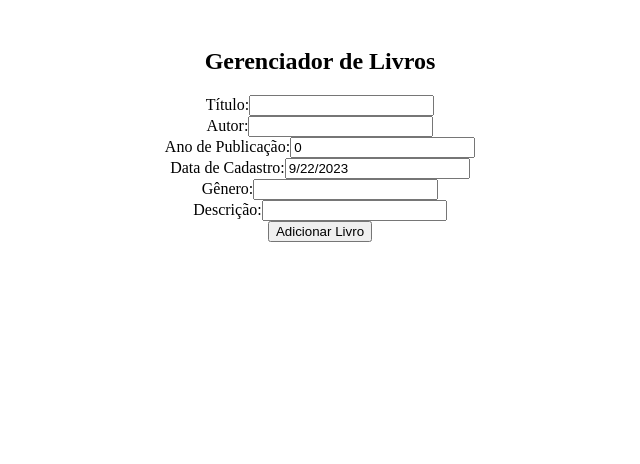
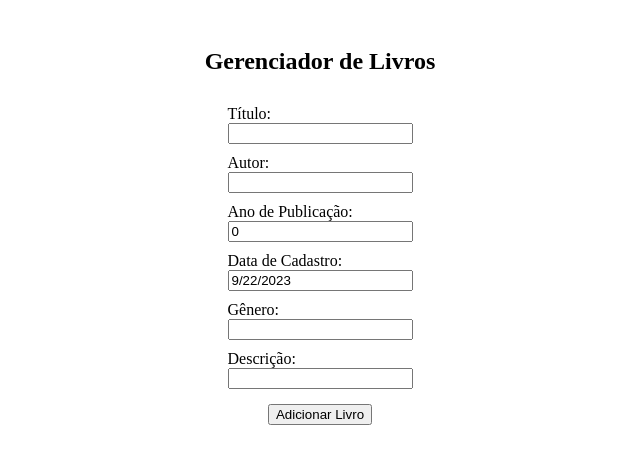
Before and after one commit to LucaasOliveira/desafio-biblioteca, a React (Create React App) app: page / in a window 1280 px wide. Shown: the top 464 px of the page, without its empty margins (320-960 px from the left). Built offline with nearby package versions, Linux system fonts and the light colour scheme.

Commit message:
style(LivroForm): adicionar estilos para formulario e botao

```diff
--- a/src/components/LivroForm/LivroForm.tsx
+++ b/src/components/LivroForm/LivroForm.tsx
@@ -1,5 +1,6 @@
 import React from "react";
 import { LivroFormProps } from "../../types/LivroFormProps";
+import { Button, StyledLabel } from "./styled";
 
 const LivroForm: React.FC<LivroFormProps> = ({ livro, onChange, onSubmit }) => {
   const handleAnoPublicacaoChange = (
@@ -14,7 +15,7 @@ const LivroForm: React.FC<LivroFormProps> = ({ livro, onChange, onSubmit }) => {
   return (
     <form onSubmit={onSubmit}>
       <div>
-        <label htmlFor="titulo">Título:</label>
+        <StyledLabel htmlFor="titulo">Título:</StyledLabel>
         <input
           type="text"
           id="titulo"
@@ -25,7 +26,7 @@ const LivroForm: React.FC<LivroFormProps> = ({ livro, onChange, onSubmit }) => {
         />
       </div>
       <div>
-        <label htmlFor="autor">Autor:</label>
+        <StyledLabel htmlFor="autor">Autor:</StyledLabel>
         <input
           type="text"
           id="autor"
@@ -36,7 +37,7 @@ const LivroForm: React.FC<LivroFormProps> = ({ livro, onChange, onSubmit }) => {
         />
       </div>
       <div>
-        <label htmlFor="anoPublicacao">Ano de Publicação:</label>
+        <StyledLabel htmlFor="anoPublicacao">Ano de Publicação:</StyledLabel>
         <input
           type="text"
           id="anoPublicacao"
@@ -47,7 +48,7 @@ const LivroForm: React.FC<LivroFormProps> = ({ livro, onChange, onSubmit }) => {
         />
       </div>
       <div>
-        <label htmlFor="dataCadastro">Data de Cadastro:</label>
+        <StyledLabel htmlFor="dataCadastro">Data de Cadastro:</StyledLabel>
         <input
           type="text"
           id="dataCadastro"
@@ -58,7 +59,7 @@ const LivroForm: React.FC<LivroFormProps> = ({ livro, onChange, onSubmit }) => {
         />
       </div>
       <div>
-        <label htmlFor="genero">Gênero:</label>
+        <StyledLabel htmlFor="genero">Gênero:</StyledLabel>
         <input
           type="text"
           id="genero"
@@ -69,7 +70,7 @@ const LivroForm: React.FC<LivroFormProps> = ({ livro, onChange, onSubmit }) => {
         />
       </div>
       <div>
-        <label htmlFor="descricao">Descrição:</label>
+        <StyledLabel htmlFor="descricao">Descrição:</StyledLabel>
         <input
           type="text"
           id="descricao"
@@ -80,7 +81,7 @@ const LivroForm: React.FC<LivroFormProps> = ({ livro, onChange, onSubmit }) => {
         />
       </div>
       <div>
-        <button type="submit">Adicionar Livro</button>
+        <Button type="submit">Adicionar Livro</Button>
       </div>
     </form>
   );
--- /dev/null
+++ b/src/components/LivroForm/styled.ts
@@ -0,0 +1,12 @@
+import styled from "styled-components";
+
+export const StyledLabel = styled.label`
+  display: flex;
+  flex-direction: row;
+  align-items: center;
+  text-align: center;
+  margin: 0 auto;
+  padding-top: 10px;
+`;
+
+export const Button = styled.button`margin-top: 15px;`;
```
